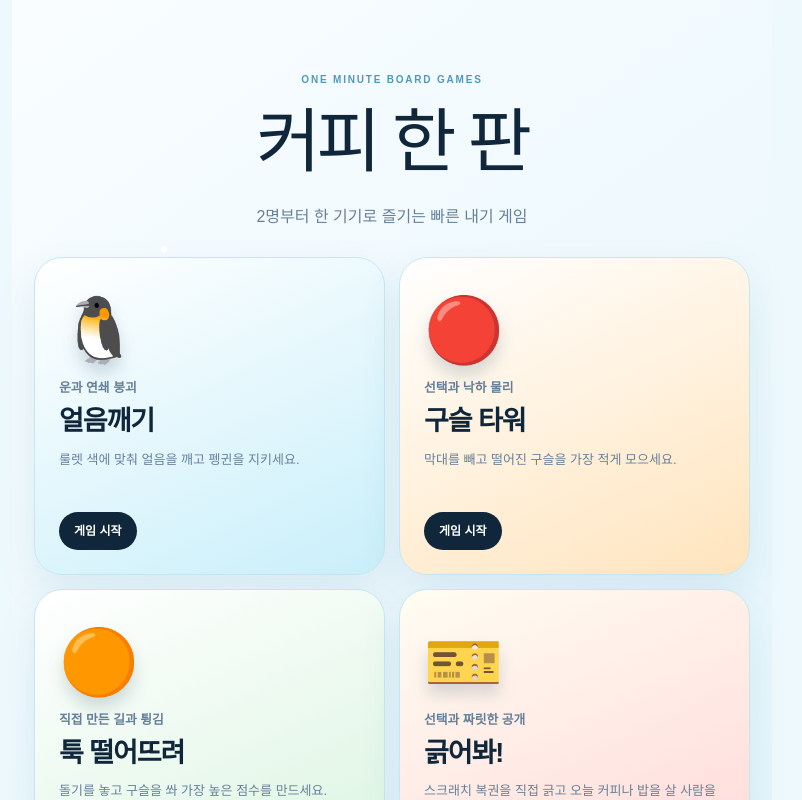
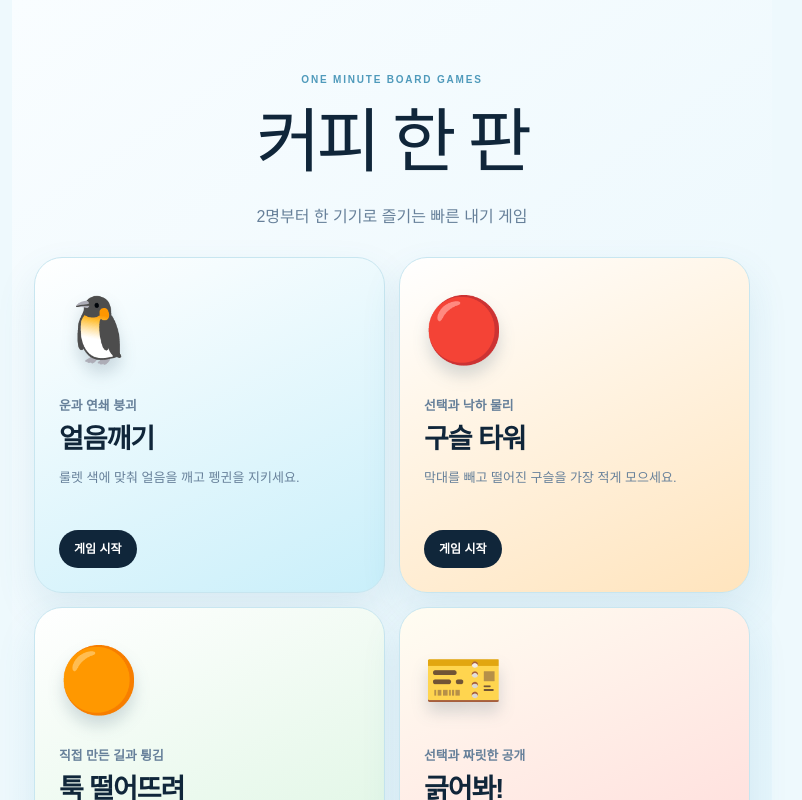
Before and after one commit to uclick-ljw/coffee-break-games, a Next.js app: page / in a window 1280 px wide. Shown: the top 800 px of the page, without its empty margins (248-1050 px from the left). Built offline with nearby package versions, Linux system fonts and the light colour scheme.

Commit message:
fix: separate game card artwork from copy

```diff
--- a/app/globals.css
+++ b/app/globals.css
@@ -46,7 +46,7 @@ button { font: inherit; }
 .tray-card-art { width: 78px; height: 78px; display: grid; place-items: center; border: 2px solid #a96f40; border-radius: 50% 50% 43% 43%; background: #fff9ed; box-shadow: 0 9px 0 #a96f40, 0 17px 25px #7d4c2738; }
 .circle-card-art { width: 76px; height: 76px; display: grid; place-items: center; border: 2px solid #9277e8; border-radius: 25px; background: #7959d916; color: #7959d9; font-size: 48px; line-height: 1; box-shadow: 0 0 0 7px #7959d10, 0 12px 24px #4a32933d; }
 .game-card-art { margin-bottom: auto; font-size: 64px; filter: drop-shadow(0 10px 8px #264c6230); }
-.game-card small { color: var(--muted); font-weight: 800; }
+.game-card small { margin-top: 18px; color: var(--muted); font-weight: 800; }
 .game-card strong { margin-top: 4px; font-size: 27px; letter-spacing: -.04em; }
 .game-card p { min-height: 42px; margin: 8px 0 20px; color: var(--muted); font-size: 13px; line-height: 1.5; }
 .game-card b { padding: 10px 15px; border-radius: 99px; background: var(--ink); color: white; font-size: 12px; }
```
